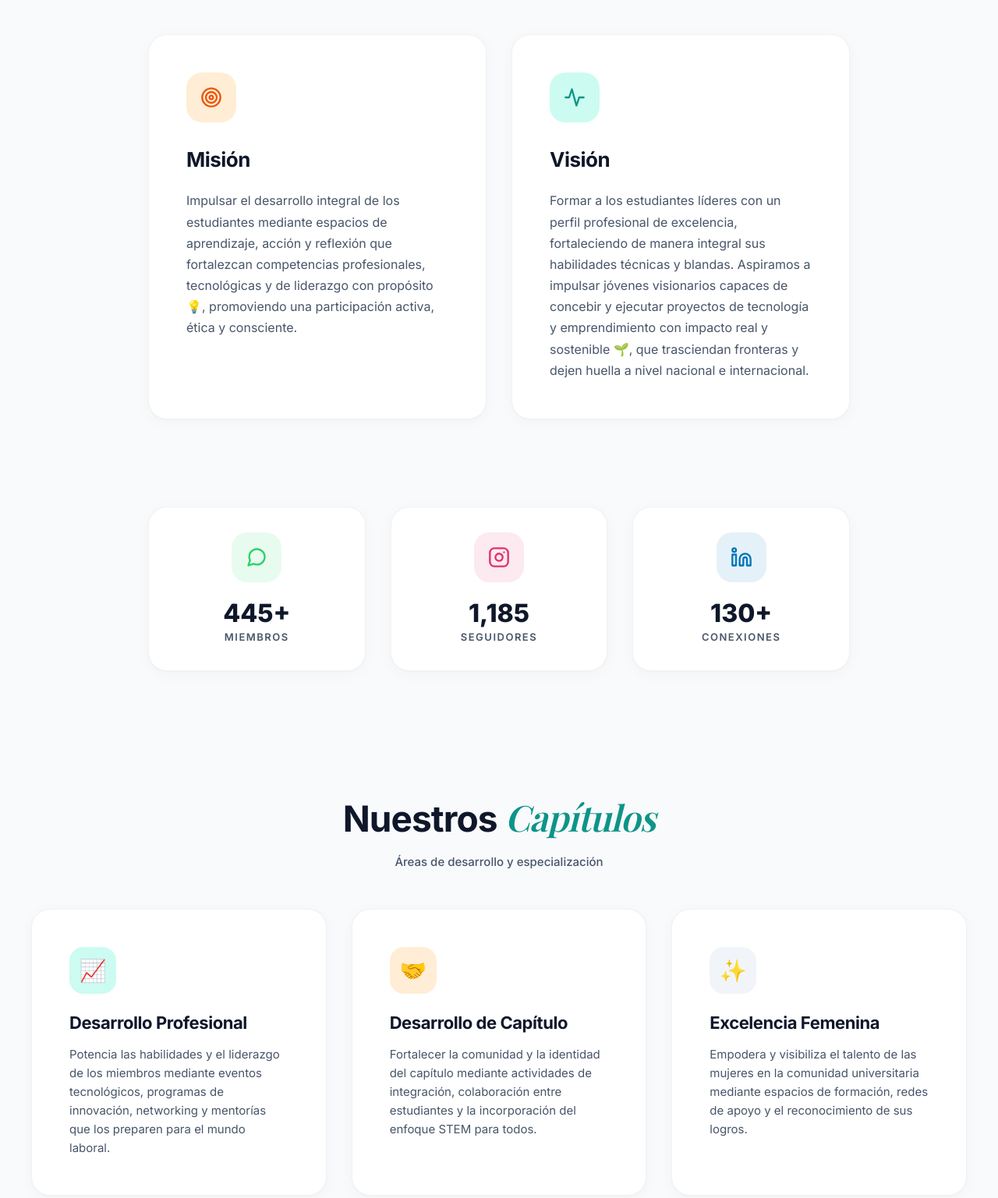
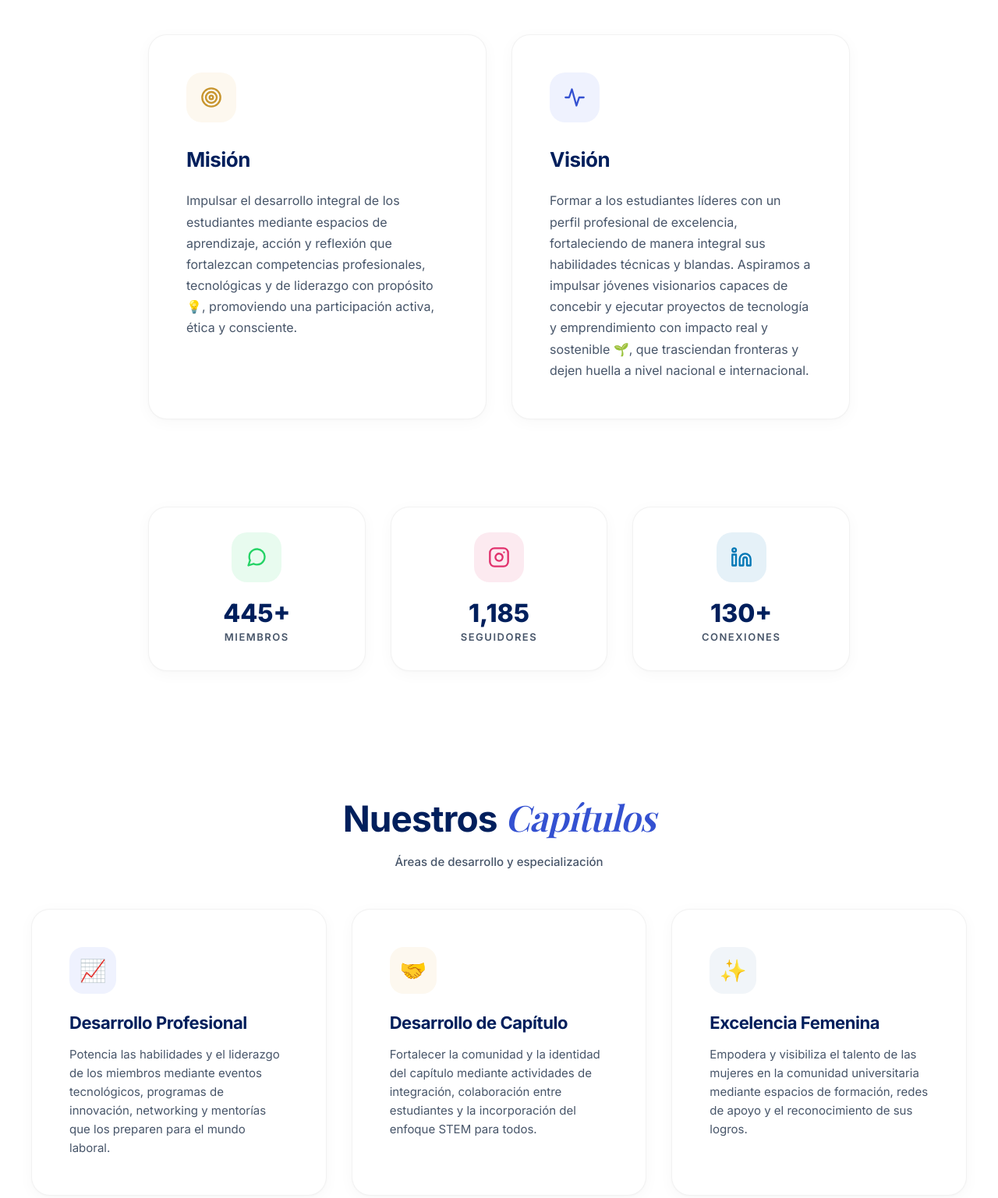
Before and after one commit to leadupntrujillo/lead-upn-t-web, an Astro site: page / in a window 1280 px wide. Shown: the part 1203-2740 px from the top of the page at 78% size. Built offline with nearby package versions, Linux system fonts and the light colour scheme; Astro itself is replaced by a stand-in of ours; a web font is replaced by a local one.

Commit message:
feat: Apply LEAD UPN visual palette
Replace the previous orange and teal styling with LEAD UPN colors across sections, navigation, hero actions, and layout variables. Update hero background sizing, animation direction, overlay opacity, and content width for a more vivid, spacious presentation.

```diff
--- a/src/components/ChaptersGrid.astro
+++ b/src/components/ChaptersGrid.astro
@@ -6,15 +6,15 @@ const chapters = [
     title: "Desarrollo Profesional",
     desc: "Potencia las habilidades y el liderazgo de los miembros mediante eventos tecnológicos, programas de innovación, networking y mentorías que los preparen para el mundo laboral.",
     icon: "📈",
-    bgClass: "bg-teal-light",
-    textClass: "text-teal"
+    bgClass: "bg-stem-light",
+    textClass: "text-stem"
   },
   {
     title: "Desarrollo de Capítulo",
     desc: "Fortalecer la comunidad y la identidad del capítulo mediante actividades de integración, colaboración entre estudiantes y la incorporación del enfoque STEM para todos.",
     icon: "🤝",
-    bgClass: "bg-orange-light",
-    textClass: "text-orange"
+    bgClass: "bg-lead-light",
+    textClass: "text-lead"
   },
   {
     title: "Excelencia Femenina",
@@ -27,15 +27,15 @@ const chapters = [
     title: "Impacto Comunitario",
     desc: "Genera soluciones a problemáticas sociales, ambientales y educativas mediante proyectos con enfoque social y STEM, formando líderes comprometidos con la comunidad.",
     icon: "🌍",
-    bgClass: "bg-teal-light",
-    textClass: "text-teal"
+    bgClass: "bg-stem-light",
+    textClass: "text-stem"
   },
   {
     title: "LEAD Academia",
     desc: "Transformar el potencial de los estudiantes en liderazgo activo, capacitándolos para crear comunidades sólidas y generar un impacto social positivo desde la etapa escolar.",
     icon: "📚",
-    bgClass: "bg-orange-light",
-    textClass: "text-orange"
+    bgClass: "bg-lead-light",
+    textClass: "text-lead"
   },
   {
     title: "Marketing",
@@ -48,15 +48,15 @@ const chapters = [
     title: "Alianzas y Convenios",
     desc: "Impulsa el crecimiento del capítulo mediante vínculos estratégicos con empresas, instituciones y organizaciones, generando oportunidades de colaboración.",
     icon: "🏢",
-    bgClass: "bg-teal-light",
-    textClass: "text-teal"
+    bgClass: "bg-stem-light",
+    textClass: "text-stem"
   }
 ];
 ---
 
 <section class="chapters-section" id="capitulos">
   <div class="section-header">
-    <h2 class="section-title">Nuestros <span class="font-serif-italic highlight teal">Capítulos</span></h2>
+    <h2 class="section-title">Nuestros <span class="font-serif-italic highlight stem">Capítulos</span></h2>
     <p class="section-subtitle">Áreas de desarrollo y especialización</p>
   </div>
 
@@ -97,7 +97,7 @@ const chapters = [
     font-weight: 500;
   }
 
-  .highlight.teal { color: var(--teal); }
+  .highlight.stem { color: var(--stem-blue); }
 
   .chapters-grid {
     display: grid;
@@ -129,11 +129,11 @@ const chapters = [
     border-radius: 18px;
   }
 
-  .bg-teal-light { background: var(--teal-light); }
-  .text-teal { color: var(--teal); }
+  .bg-stem-light { background: var(--stem-light); }
+  .text-stem { color: var(--stem-blue); }
 
-  .bg-orange-light { background: var(--orange-light); }
-  .text-orange { color: var(--orange); }
+  .bg-lead-light { background: var(--lead-light); }
+  .text-lead { color: var(--lead-gold); }
 
   .bg-slate-100 { background: #f1f5f9; }
   .text-slate { color: var(--text-dark); }
--- a/src/components/HeroSection.astro
+++ b/src/components/HeroSection.astro
@@ -40,10 +40,10 @@
     text-align: center;
     margin-top: -80px;
     background-image: url('/background.png');
-    background-size: 150% 150%;
+    background-size: cover; /* Mantiene proporción y recorta lo que sobra */
     background-position: center;
     background-repeat: no-repeat;
-    animation: pan-bg-right-left 30s linear infinite alternate;
+    animation: pan-bg-left-right 30s ease-in-out infinite alternate;
     overflow: hidden;
   }
 
@@ -52,15 +52,16 @@
     content: '';
     position: absolute;
     inset: 0;
-    background: linear-gradient(135deg, rgba(248, 250, 252, 0.75) 0%, rgba(248, 250, 252, 0.6) 100%);
-    backdrop-filter: blur(6px);
-    -webkit-backdrop-filter: blur(6px);
+    /* Reducida drásticamente la opacidad para que la imagen se vea más viva */
+    background: linear-gradient(135deg, rgba(255, 255, 255, 0.5) 0%, rgba(255, 255, 255, 0.2) 100%);
+    backdrop-filter: blur(4px);
+    -webkit-backdrop-filter: blur(4px);
     z-index: -1;
   }
 
-  @keyframes pan-bg-right-left {
-    0% { background-position: 100% 50%; } /* Derecha */
-    100% { background-position: 0% 50%; } /* Izquierda */
+  @keyframes pan-bg-left-right {
+    0% { background-position: 0% 50%; } /* Izquierda */
+    100% { background-position: 100% 50%; } /* Derecha */
   }
 
   .hero-content {
@@ -68,7 +69,8 @@
     flex-direction: column;
     align-items: center;
     gap: var(--space-3);
-    max-width: 600px;
+    max-width: 1000px; /* Aumentado de 600px a 1000px para que no sea tan compacto */
+    width: 100%;
     animation: fade-up 1s cubic-bezier(0.16, 1, 0.3, 1) forwards;
   }
 
@@ -77,8 +79,8 @@
   }
 
   .light-badge {
-    background: var(--teal-light);
-    color: var(--teal);
+    background: var(--stem-light);
+    color: var(--stem-blue);
     padding: 6px 16px;
     border-radius: 50px;
     font-size: 14px;
@@ -93,8 +95,8 @@
     color: var(--text-dark);
   }
 
-  .highlight.teal { color: var(--teal); }
-  .highlight.orange { color: var(--orange); }
+  .highlight.teal { color: var(--stem-blue); }
+  .highlight.orange { color: var(--lead-gold); }
 
   .hero-desc {
     font-size: clamp(16px, 4vw, 20px);
@@ -118,7 +120,7 @@
     width: 100%;
     max-width: 320px;
     padding: 18px 32px;
-    background: var(--orange); /* EDU-US Orange */
+    background: linear-gradient(135deg, var(--purple-dark), var(--magenta-pink));
     color: #fff;
     font-family: var(--font-sans);
     font-weight: 700;
@@ -127,12 +129,12 @@
     text-decoration: none;
     letter-spacing: 0.5px;
     transition: all 0.3s cubic-bezier(0.16, 1, 0.3, 1);
-    box-shadow: 0 10px 30px rgba(234, 88, 12, 0.3);
+    box-shadow: 0 10px 30px rgba(177, 74, 146, 0.3); /* Magenta shadow */
   }
 
   .btn-primary:hover {
     transform: translateY(-4px);
-    box-shadow: 0 15px 40px rgba(234, 88, 12, 0.4);
+    box-shadow: 0 15px 40px rgba(177, 74, 146, 0.4);
   }
 
   .btn-primary:active {
--- a/src/components/PurposeSection.astro
+++ b/src/components/PurposeSection.astro
@@ -4,14 +4,14 @@
 
 <section class="purpose-section" id="proposito">
   <div class="section-header">
-    <h2 class="section-title">Nuestro <span class="font-serif-italic highlight teal">Propósito</span></h2>
+    <h2 class="section-title">Nuestro <span class="font-serif-italic highlight stem-blue">Propósito</span></h2>
   </div>
 
   <div class="purpose-cards">
     <!-- Card Misión -->
     <div class="purpose-card crystal-fx">
-      <div class="card-icon bg-orange-light">
-        <svg xmlns="http://www.w3.org/2000/svg" width="28" height="28" viewBox="0 0 24 24" fill="none" stroke="currentColor" stroke-width="2" stroke-linecap="round" stroke-linejoin="round" class="orange-icon"><circle cx="12" cy="12" r="10"></circle><circle cx="12" cy="12" r="6"></circle><circle cx="12" cy="12" r="2"></circle></svg>
+      <div class="card-icon bg-lead-light">
+        <svg xmlns="http://www.w3.org/2000/svg" width="28" height="28" viewBox="0 0 24 24" fill="none" stroke="currentColor" stroke-width="2" stroke-linecap="round" stroke-linejoin="round" class="gold-icon"><circle cx="12" cy="12" r="10"></circle><circle cx="12" cy="12" r="6"></circle><circle cx="12" cy="12" r="2"></circle></svg>
       </div>
       <h3 class="card-title">Misión</h3>
       <p class="card-text">
@@ -21,8 +21,8 @@
 
     <!-- Card Visión -->
     <div class="purpose-card crystal-fx">
-      <div class="card-icon bg-teal-light">
-        <svg xmlns="http://www.w3.org/2000/svg" width="28" height="28" viewBox="0 0 24 24" fill="none" stroke="currentColor" stroke-width="2" stroke-linecap="round" stroke-linejoin="round" class="teal-icon"><path d="M2 12h4l3-9 5 18 3-9h5"></path></svg>
+      <div class="card-icon bg-stem-light">
+        <svg xmlns="http://www.w3.org/2000/svg" width="28" height="28" viewBox="0 0 24 24" fill="none" stroke="currentColor" stroke-width="2" stroke-linecap="round" stroke-linejoin="round" class="stem-icon"><path d="M2 12h4l3-9 5 18 3-9h5"></path></svg>
       </div>
       <h3 class="card-title">Visión</h3>
       <p class="card-text">
@@ -50,7 +50,7 @@
     font-size: clamp(32px, 6vw, 46px);
   }
 
-  .highlight.teal { color: var(--teal); }
+  .highlight.stem-blue { color: var(--stem-blue); }
 
   .purpose-cards {
     display: flex;
@@ -83,11 +83,11 @@
     margin-bottom: var(--space-1);
   }
 
-  .bg-orange-light { background: var(--orange-light); }
-  .bg-teal-light { background: var(--teal-light); }
+  .bg-lead-light { background: var(--lead-light); }
+  .bg-stem-light { background: var(--stem-light); }
 
-  .orange-icon { color: var(--orange); }
-  .teal-icon { color: var(--teal); }
+  .gold-icon { color: var(--lead-gold); }
+  .stem-icon { color: var(--stem-blue); }
 
   .card-title {
     font-size: 26px;
--- a/src/components/ThemesSection.astro
+++ b/src/components/ThemesSection.astro
@@ -4,23 +4,23 @@
 
 <section class="themes-section">
   <div class="section-header">
-    <h2 class="section-title">Ejes <span class="font-serif-italic highlight orange">Temáticos</span></h2>
+    <h2 class="section-title">Ejes <span class="font-serif-italic highlight lead">Temáticos</span></h2>
     <p class="section-subtitle">Nuestros pilares fundamentales</p>
   </div>
 
   <div class="themes-container">
     <div class="theme-item crystal-fx">
-      <div class="theme-icon bg-orange-light text-orange">💼</div>
+      <div class="theme-icon bg-lead-light text-lead">💼</div>
       <h3>Empleabilidad</h3>
     </div>
 
     <div class="theme-item crystal-fx">
-      <div class="theme-icon bg-teal-light text-teal">💻</div>
+      <div class="theme-icon bg-stem-light text-stem">💻</div>
       <h3>Tecnología</h3>
     </div>
 
     <div class="theme-item crystal-fx">
-      <div class="theme-icon bg-orange-light text-orange">🤝</div>
+      <div class="theme-icon bg-lead-light text-lead">🤝</div>
       <h3>Comunidad</h3>
     </div>
   </div>
@@ -50,7 +50,7 @@
     font-weight: 500;
   }
 
-  .highlight.orange { color: var(--orange); }
+  .highlight.lead { color: var(--lead-gold); }
 
   .themes-container {
     display: flex;
@@ -85,11 +85,11 @@
     border-radius: 16px;
   }
 
-  .bg-orange-light { background: var(--orange-light); }
-  .text-orange { color: var(--orange); }
+  .bg-lead-light { background: var(--lead-light); }
+  .text-lead { color: var(--lead-gold); }
 
-  .bg-teal-light { background: var(--teal-light); }
-  .text-teal { color: var(--teal); }
+  .bg-stem-light { background: var(--stem-light); }
+  .text-stem { color: var(--stem-blue); }
 
   .theme-item h3 {
     font-size: 22px;
--- a/src/layouts/Layout.astro
+++ b/src/layouts/Layout.astro
@@ -34,18 +34,23 @@ const { title } = Astro.props;
 
 <style is:global>
 	:root {
-		/* EDU-US Color Palette Homologation */
-		--bg-page: #f8fafc; /* Slate 50 - Very light gray */
-		--bg-card: #ffffff; /* White */
+		/* Nueva Paleta de Colores LEAD UPN */
+		--bg-page: #FFFFFF; /* Blanco puro */
+		--bg-card: #FFFFFF;
 
-		--text-dark: #0f172a; /* Slate 900 - Dark blue/gray for headings */
-		--text-body: #475569; /* Slate 600 - Muted gray for body */
+		--text-dark: #001F5C; /* Azul medianoche oscuro */
+		--text-body: #475569; /* Gris pizarra para textos largos */
 
-		--orange: #ea580c; /* Primary Action Color */
-		--orange-light: #ffedd5;
+		--stem-blue: #3451D1; /* Azul eléctrico (Acento STEM) */
+		--stem-light: #eff2fe;
 
-		--teal: #0d9488; /* Secondary Color */
-		--teal-light: #ccfbf1;
+		--lead-gold: #C7952E; /* Ocre dorado (Acento Liderazgo) */
+		--lead-light: #fdf8ef;
+
+		--guinda: #7D1B36; /* Burdeos (Botón Novedades) */
+
+		--purple-dark: #4A148C; /* Morado oscuro para degradado */
+		--magenta-pink: #B14A92; /* Magenta/Rosado para degradado */
 
 		/* Spacing System */
 		--space-1: 8px;
```
Also changed, not shown: src/components/Header.astro (+15 -15 lines).
